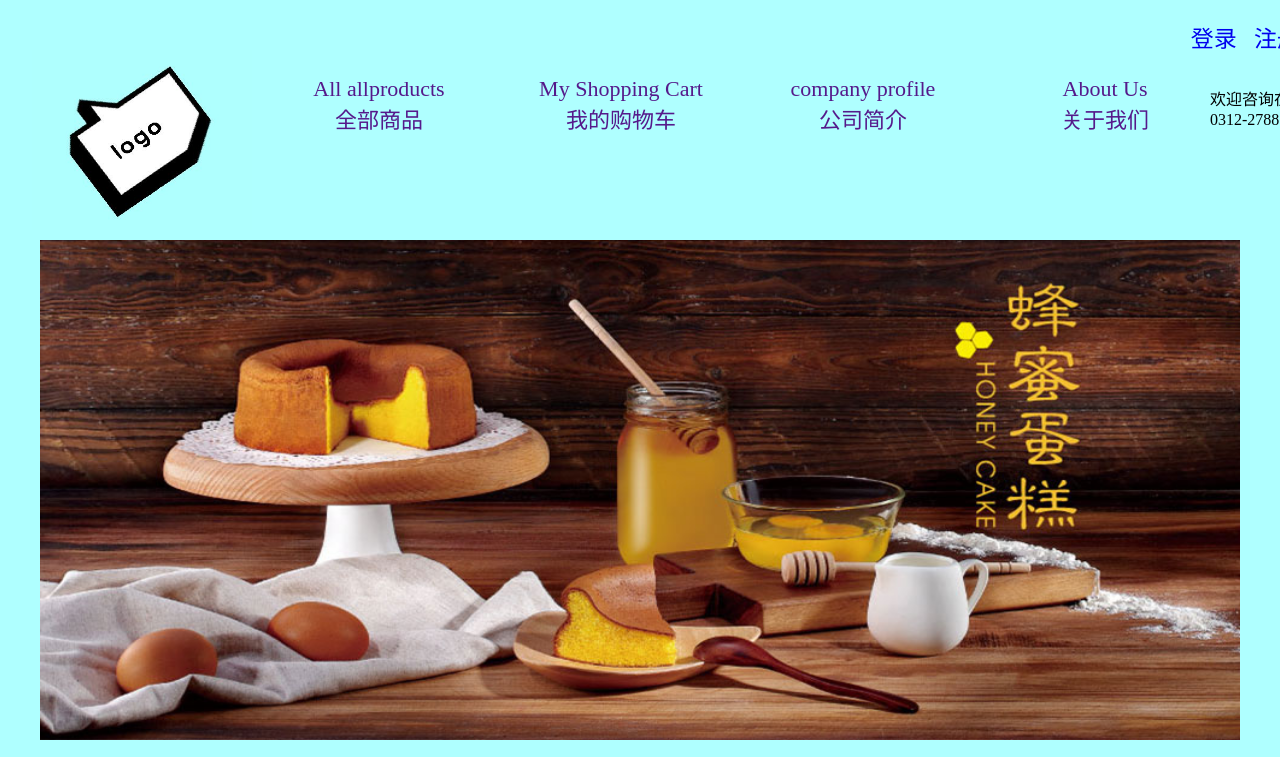
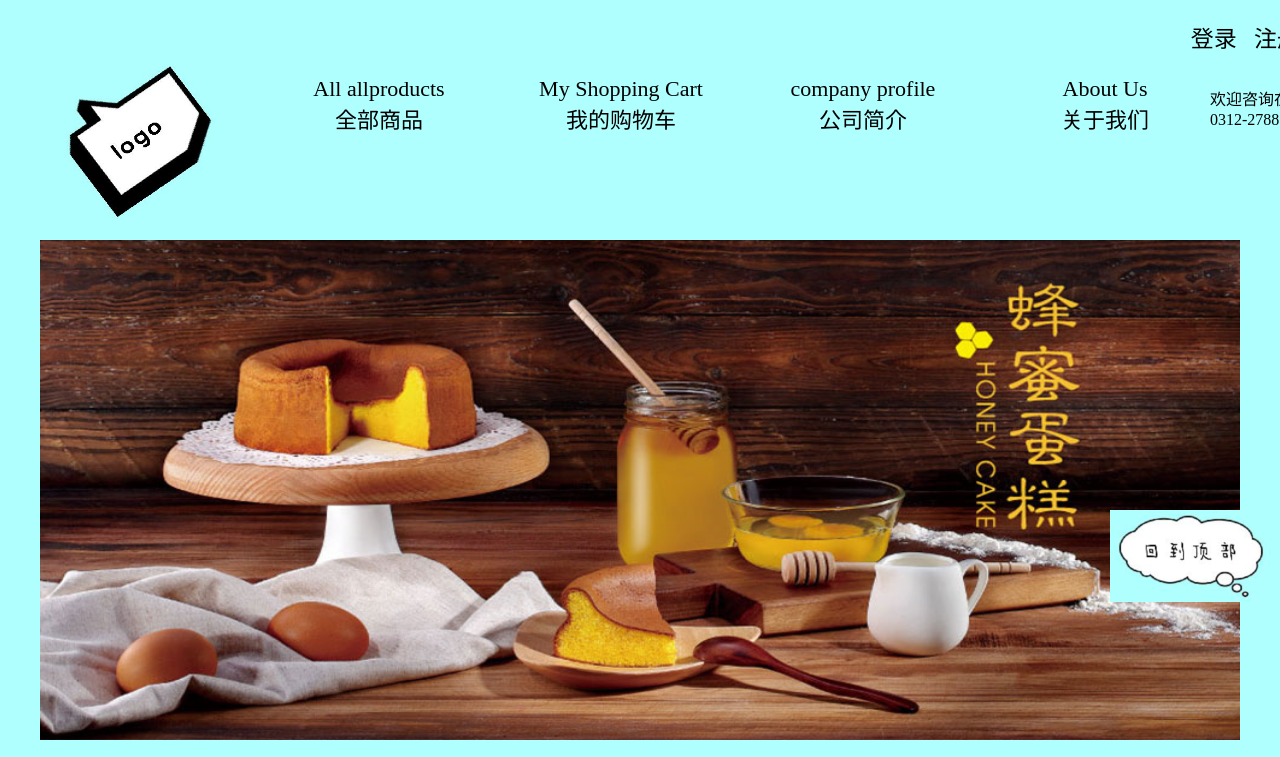
Before and after one commit to cakeGroup/webHomeworkCake, a plain HTML site: page index.html in a window 1280 px wide. Shown: the top 757 px of the page. Drawn offline with Linux system fonts and the light colour scheme.

Commit message:
change a little

```diff
--- a/index.css
+++ b/index.css
@@ -10,7 +10,7 @@ li {
 
 a {
 	text-decoration: none;
-
+	color: black;
 }
 
 body {
@@ -49,7 +49,7 @@ body {
 #navigationbar>li {
 	float: left;
 	width: 210px;
-	height: 160px;
+	height: 138px;
 	margin-left: 32px;
 	/* border: 1px solid red; */
 }
@@ -184,3 +184,14 @@ body {
 #commonsense li a {
 	color: #1688EA;
 }
+.right-wrap-all{
+	right: -30px;
+	position: fixed;
+	width: 200px;
+	font-size: 20px;
+	padding-top: 10px;
+	/* border: 1px solid red; */
+}
+#right1 {
+	top: 500px;
+}
--- a/index.html
+++ b/index.html
@@ -10,6 +10,9 @@
 		<script src="animate.js" type="text/javascript" charset="utf-8"></script>
 	</head>
 	<body>
+		<div id="Top">
+
+		</div>
 		<!-- 注册登陆一栏 -->
 		<div id="registerandlogin">
 			<div id="wrap">
@@ -182,7 +185,14 @@
 				</li>
 			</ul>
 		</div>
-		<br><br><br><br><br><br><br><br><br><br>
+		<br><br>
+		<div id="right-wrap">
+			<div class="right-wrap-all" id="right1">
+				<a href="#Top">
+					<img src="images/GoTop.png" >
+				</a>
+			</div>
+		</div>
 	</body>
 	<script src="index.js" type="text/javascript" charset="utf-8"></script>
 </html>
```
Also changed, not shown: images/GoTop.png (added).
